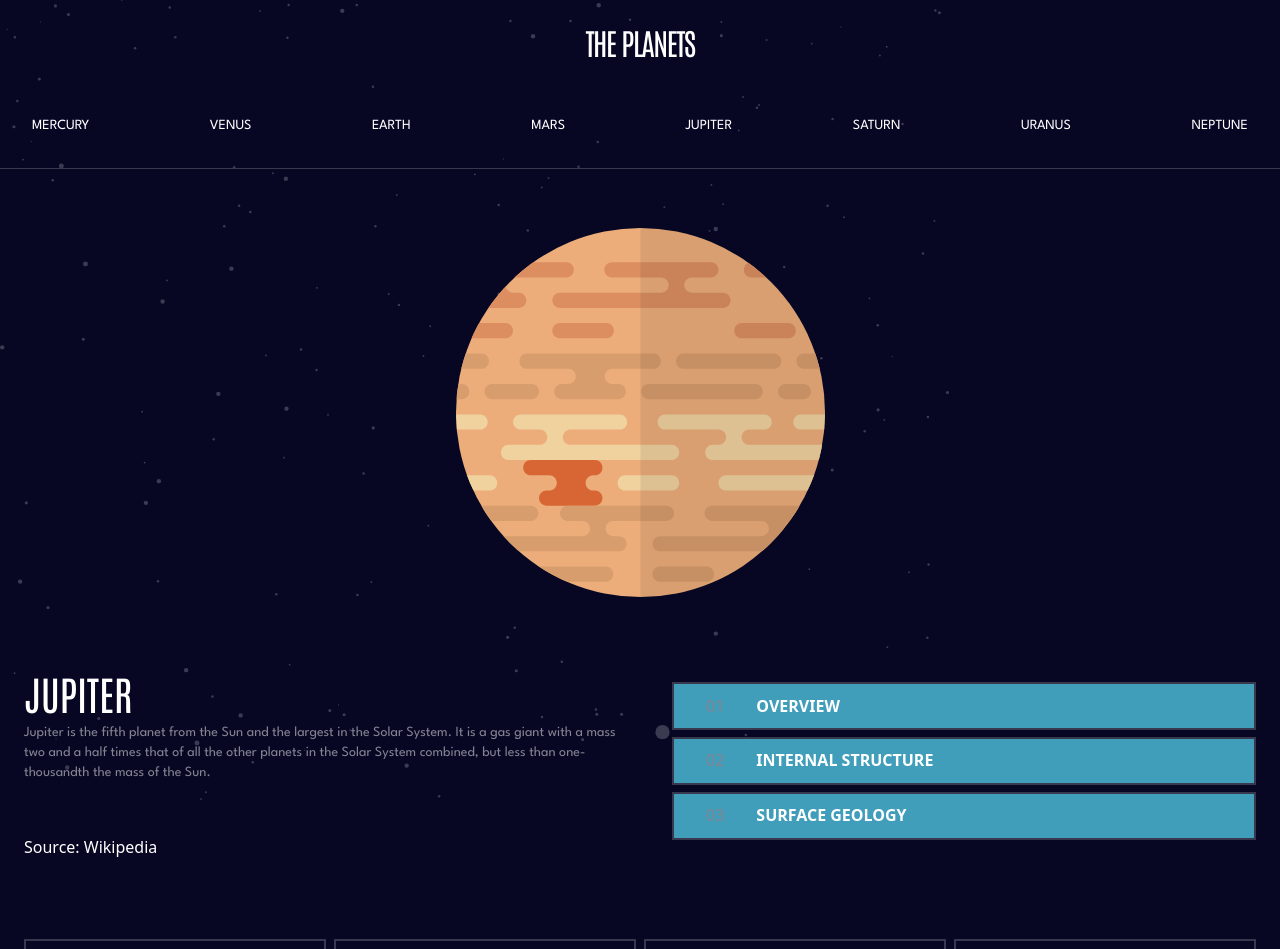
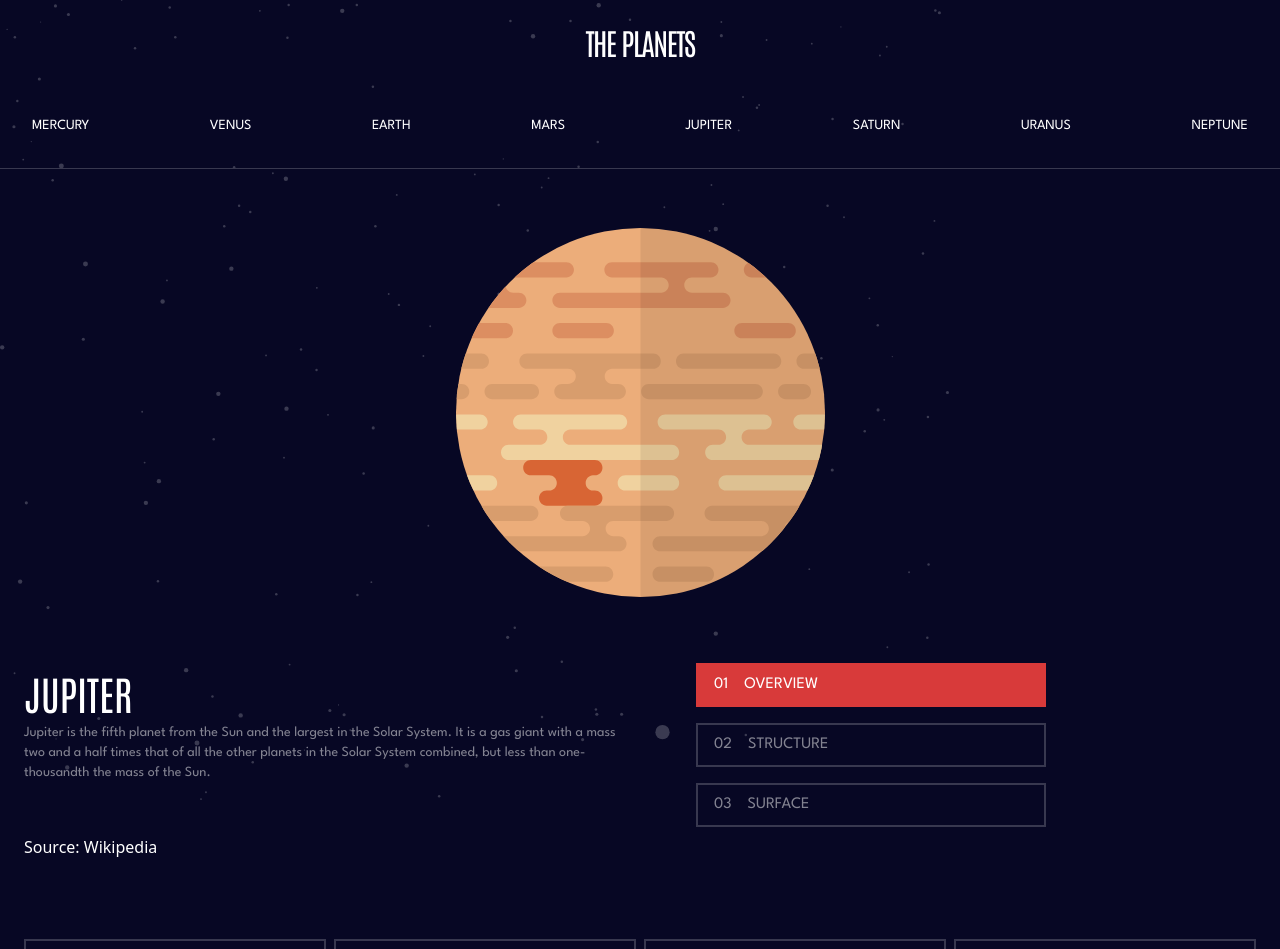
Before and after one commit to AlsoPeters/fem-planets-fact-site, a Next.js app: page /jupiter in a window 1280 px wide. Shown: the top 949 px of the page. Built offline with nearby package versions, Linux system fonts and the light colour scheme.

Commit message:
created new tablet screen size buttons and hooked up functionality

```diff
--- a/src/components/InfoMenu.tsx
+++ b/src/components/InfoMenu.tsx
@@ -1,38 +1,12 @@
 import React from 'react';
+
+import { colorConfig } from '../lib/colorConfig';
 
 export default function InfoMenu({
   setMenu,
   selected,
   planetName,
 }: InfoMenuProps): JSX.Element {
-  // Tailwind does not support Dynamic Classes so i created a config to name the colors requested.
-  const colorConfig: ColorConfigProps = {
-    Mercury: {
-      color: 'border-blue-light',
-    },
-    Venus: {
-      color: 'border-yellow',
-    },
-    Earth: {
-      color: 'border-purple',
-    },
-    Mars: {
-      color: 'border-orange-200',
-    },
-    Jupiter: {
-      color: 'border-orange-300',
-    },
-    Saturn: {
-      color: 'border-orange-100',
-    },
-    Uranus: {
-      color: 'border-green',
-    },
-    Neptune: {
-      color: 'border-blue',
-    },
-  };
-
   const defaultStyle = 'border-2 translate-y-4 opacity-0';
   const activeStyle = `border-2 translate-y-4 ${colorConfig[planetName]?.color}`;
 
@@ -68,9 +42,3 @@ export type InfoMenuProps = {
   selected: string;
   planetName: string;
 };
-
-type ColorConfigProps = {
-  [key: string]: {
-    color?: string;
-  };
-};
--- /dev/null
+++ b/src/components/LargeInfoMenu.tsx
@@ -0,0 +1,48 @@
+import React from 'react';
+
+import { colorConfig } from '../lib/colorConfig';
+
+export default function LargeInfoMenu({
+  setMenu,
+  selected,
+  planetName,
+}: InfoMenuProps): JSX.Element {
+  const defaultStyle =
+    'border-2 border-gray-dark flex px-4 py-2 font-spartan text-gray gap-4 ';
+  const activeStyle = `border-2 gap-4 font-spartan ${colorConfig[planetName]?.color} flex px-4 py-2 text-white ${colorConfig[planetName]?.bg_color}`;
+
+  console.log(planetName);
+  console.log(colorConfig[planetName]?.color);
+
+  return (
+    <div className='flex-col w-[350px] ml-14 gap-4 hidden md:flex'>
+      <div
+        className={selected === 'overview' ? activeStyle : defaultStyle}
+        onClick={() => setMenu('overview')}
+      >
+        <h2>01</h2>
+        OVERVIEW
+      </div>
+      <div
+        className={selected === 'structure' ? activeStyle : defaultStyle}
+        onClick={() => setMenu('structure')}
+      >
+        <h2>02</h2>
+        STRUCTURE
+      </div>
+      <div
+        className={selected === 'surface' ? activeStyle : defaultStyle}
+        onClick={() => setMenu('surface')}
+      >
+        <h2>03</h2>
+        SURFACE
+      </div>
+    </div>
+  );
+}
+
+export type InfoMenuProps = {
+  setMenu: (menu: string) => void;
+  selected: string;
+  planetName: string;
+};
--- /dev/null
+++ b/src/lib/colorConfig.tsx
@@ -0,0 +1,45 @@
+// Tailwind does not support Dynamic Classes so i created a config to name the colors requested.
+
+const colorConfig: ColorConfigProps = {
+  Mercury: {
+    color: 'border-blue-light',
+    bg_color: 'bg-blue-light',
+  },
+  Venus: {
+    color: 'border-yellow',
+    bg_color: 'bg-yellow',
+  },
+  Earth: {
+    color: 'border-purple',
+    bg_color: 'bg-purple',
+  },
+  Mars: {
+    color: 'border-orange-200',
+    bg_color: 'bg-orange-200',
+  },
+  Jupiter: {
+    color: 'border-orange-300',
+    bg_color: 'bg-orange-300',
+  },
+  Saturn: {
+    color: 'border-orange-100',
+    bg_color: 'bg-orange-100',
+  },
+  Uranus: {
+    color: 'border-green',
+    bg_color: 'bg-green',
+  },
+  Neptune: {
+    color: 'border-blue',
+    bg_color: 'bg-blue',
+  },
+};
+
+type ColorConfigProps = {
+  [key: string]: {
+    color?: string;
+    bg_color?: string;
+  };
+};
+
+export { colorConfig };
--- a/src/pages/[slug].tsx
+++ b/src/pages/[slug].tsx
@@ -6,6 +6,7 @@ import Image from 'next/image';
 import InfoMenu from '../components/InfoMenu';
 import PlanetMenu from '../components/PlanetMenu';
 import Button from '../components/Button';
+import LargeInfoMenu from '../components/LargeInfoMenu';
 
 export default function mercury(props: Props): JSX.Element {
   console.log(props);
@@ -87,12 +88,16 @@ export default function mercury(props: Props): JSX.Element {
                 </a>
               </div>
             </div>
-
-            <div className='justify-around md:flex flex-col py-4 w-1/2 pl-8 hidden'>
+            <LargeInfoMenu
+              planetName={planetName}
+              setMenu={props.setMenu}
+              selected={props.selected}
+            />
+            {/* <div className='justify-around md:flex flex-col py-4 w-1/2 pl-8 hidden'>
               <Button number={'01'} name={'OVERVIEW'} />
               <Button number={'02'} name={'INTERNAL STRUCTURE'} />
-              <Button number={'03'} name={'SURFACE GEOLOGY'} />
-            </div>
+              <Button number={'03'} name={'SURFACE GEOLOGY'} /> */}
+            {/* </div> */}
           </div>
 
           <div className='w-full flex flex-col gap-2 md:flex-row md:items-end'>
```
